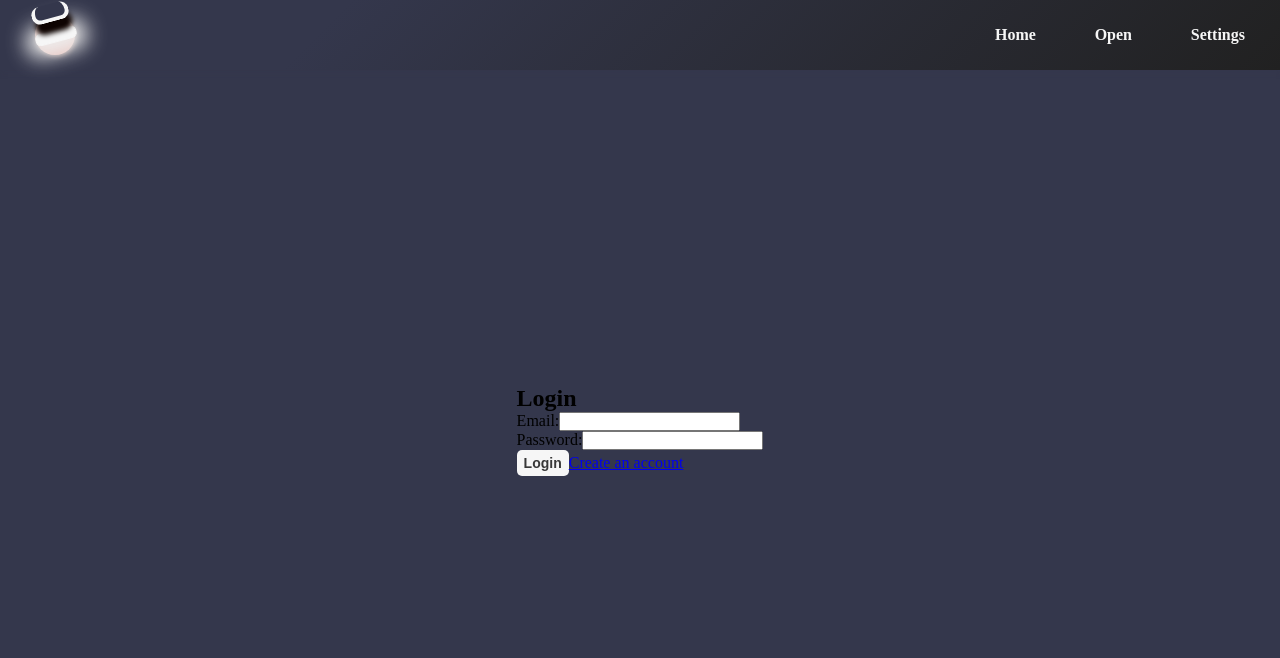
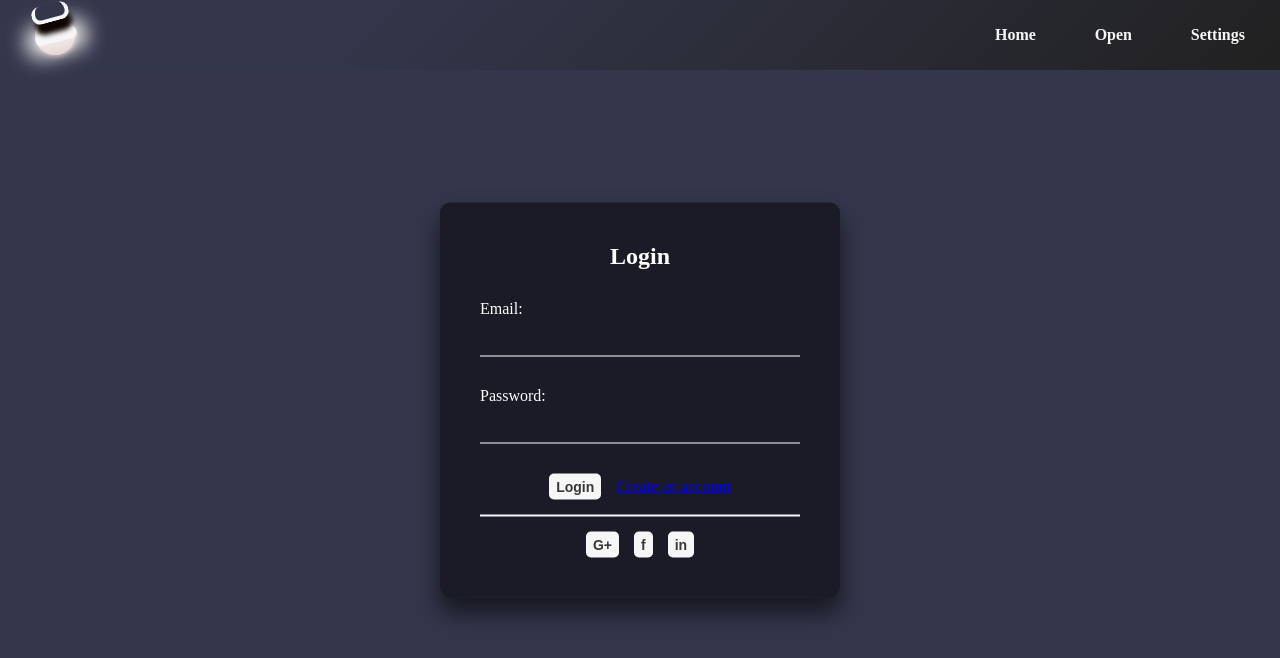
Before and after one commit to ozerenes/emosensetherapy, a Next.js app: page /Login in a window 1280 px wide. Shown: the top 658 px of the page. Built offline with nearby package versions, Linux system fonts and the light colour scheme.

Commit message:
register and login designed

```diff
--- a/src/pages/Login.js
+++ b/src/pages/Login.js
@@ -11,9 +11,9 @@ export default ({ handleLogin }) => {
     };
 
     return (
-    <form onSubmit={handleSubmit}>
+        <form className="login-box" onSubmit={handleSubmit}>
             <h2>Login</h2>
-      <div>
+            <div className="user-box">
                 <label htmlFor="email">Email:</label>
                 <input
                     type="email"
@@ -23,7 +23,7 @@ export default ({ handleLogin }) => {
                     required
                 />
             </div>
-      <div>
+            <div className="user-box">
                 <label htmlFor="password">Password:</label>
                 <input
                     type="password"
@@ -33,8 +33,17 @@ export default ({ handleLogin }) => {
                     required
                 />
             </div>
+            <div className="gap-center">
                 <button type="submit">Login</button>
                 <Link href={"/register"}>Create an account</Link>
+            </div>
+
+            <div className="line mt-3 mb-3"></div>
+            <div className="gap-center">
+                <button>G+</button>
+                <button>f</button>
+                <button>in</button>
+            </div>
         </form>
     );
 };
--- a/src/styles/globals.css
+++ b/src/styles/globals.css
@@ -292,3 +292,68 @@ input.custom-input {
     font-size: 35px;
   }
 }
+
+
+.login-box {
+  position: absolute;
+  top: 50%;
+  left: 50%;
+  width: 400px;
+  padding: 40px;
+  transform: translate(-50%, -50%);
+  background: rgba(0,0,0,.5);
+  box-sizing: border-box;
+  box-shadow: 0 15px 25px rgba(0,0,0,.6);
+  border-radius: 10px;
+}
+
+.login-box h2 {
+  margin: 0 0 30px;
+  padding: 0;
+  color: #fff;
+  text-align: center;
+}
+
+.login-box .user-box {
+  position: relative;
+}
+
+.login-box .user-box input {
+  width: 100%;
+  padding: 10px 0;
+  font-size: 16px;
+  color: #fff;
+  margin-bottom: 30px;
+  border: none;
+  border-bottom: 1px solid #fff;
+  outline: none;
+  background: transparent;
+}
+.login-box .user-box label {
+  padding: 10px 0;
+  font-size: 16px;
+  color: #fff;
+  pointer-events: none;
+  transition: .5s;
+}
+
+.line {
+  height: 2px;
+  width: 100%;
+  background-color: #f6f6f6;
+}
+
+.mt-3 {
+  margin-top: 15px;
+}
+
+.mb-3 {
+  margin-bottom: 15px;
+}
+
+.gap-center {
+  display: flex;
+  align-items: center;
+  justify-content: center;
+  gap: 15px;
+}
```
Also changed, not shown: src/pages/register.js (+4 -4 lines). Lines whose indentation alone changed are shown as unchanged.
